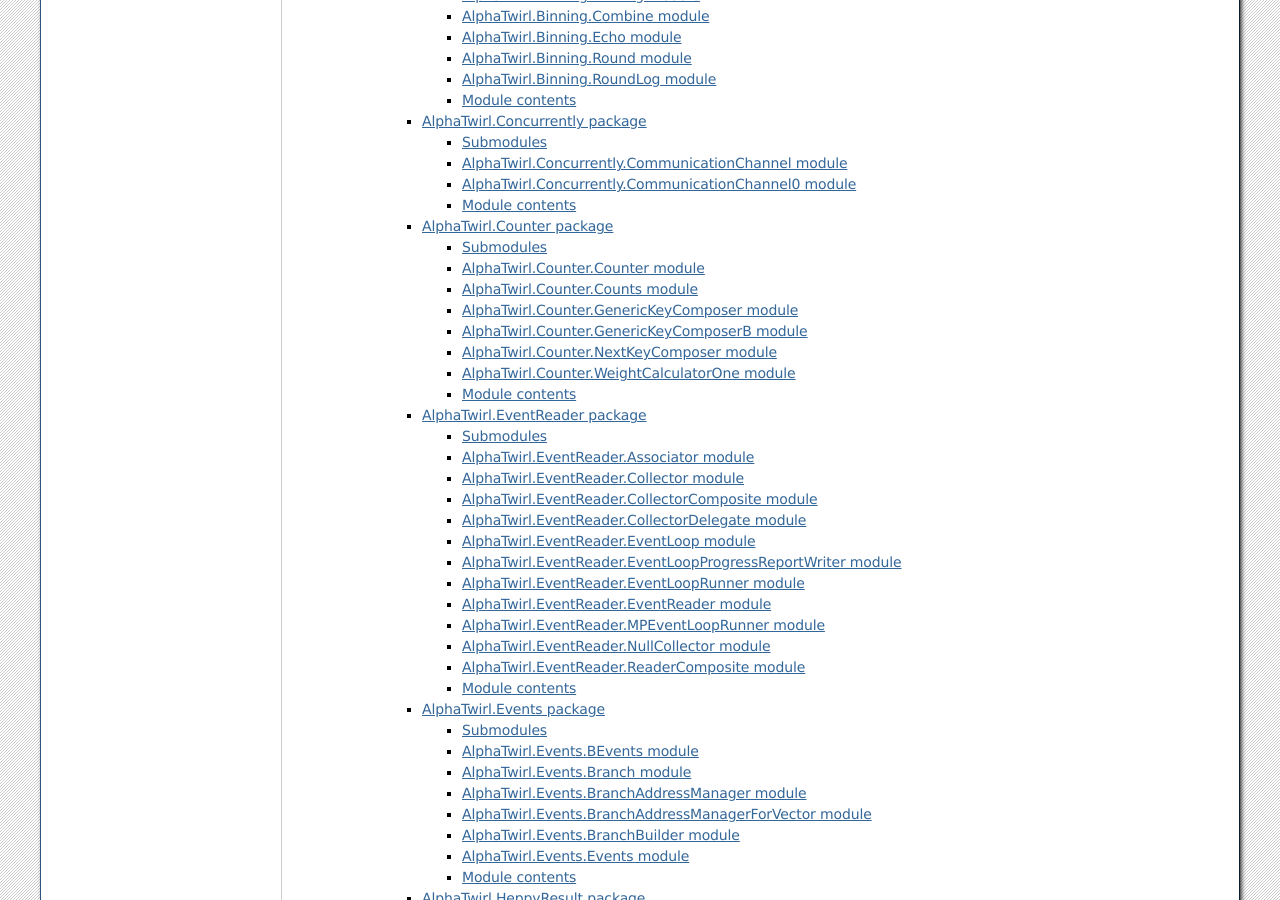
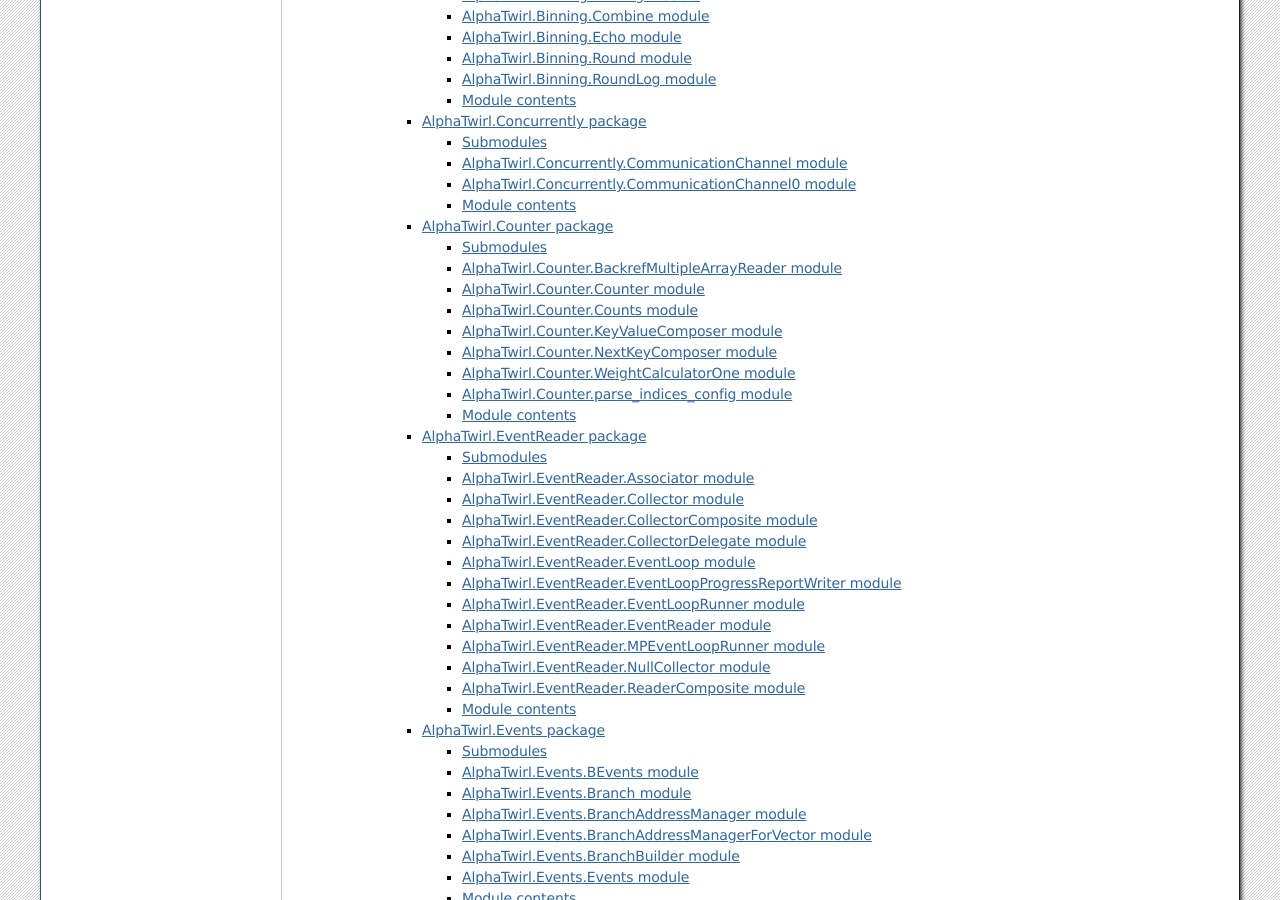
Before and after one commit to alphatwirl/alphatwirl, a Sphinx documentation site: the page built from docs/index.rst, in a window 1280 px wide and 900 px high, scrolled down 445 px. Built offline with Sphinx 7.4.7, drawn with Linux system fonts in a browser that asks for light colours.

Commit message:
update docs

```diff
--- a/docs/AlphaTwirl.Counter.rst
+++ b/docs/AlphaTwirl.Counter.rst
@@ -3,6 +3,14 @@ AlphaTwirl.Counter package
 
 Submodules
 ----------
+
+AlphaTwirl.Counter.BackrefMultipleArrayReader module
+----------------------------------------------------
+
+.. automodule:: AlphaTwirl.Counter.BackrefMultipleArrayReader
+    :members:
+    :undoc-members:
+    :show-inheritance:
 
 AlphaTwirl.Counter.Counter module
 ---------------------------------
@@ -20,18 +28,10 @@ AlphaTwirl.Counter.Counts module
     :undoc-members:
     :show-inheritance:
 
-AlphaTwirl.Counter.GenericKeyComposer module
---------------------------------------------
+AlphaTwirl.Counter.KeyValueComposer module
+------------------------------------------
 
-.. automodule:: AlphaTwirl.Counter.GenericKeyComposer
-    :members:
-    :undoc-members:
-    :show-inheritance:
-
-AlphaTwirl.Counter.GenericKeyComposerB module
----------------------------------------------
-
-.. automodule:: AlphaTwirl.Counter.GenericKeyComposerB
+.. automodule:: AlphaTwirl.Counter.KeyValueComposer
     :members:
     :undoc-members:
     :show-inheritance:
@@ -52,6 +52,14 @@ AlphaTwirl.Counter.WeightCalculatorOne module
     :undoc-members:
     :show-inheritance:
 
+AlphaTwirl.Counter.parse_indices_config module
+----------------------------------------------
+
+.. automodule:: AlphaTwirl.Counter.parse_indices_config
+    :members:
+    :undoc-members:
+    :show-inheritance:
+
 
 Module contents
 ---------------
```
Also changed, not shown: docs/AlphaTwirl.Configure.rst (+16 -0 lines).
